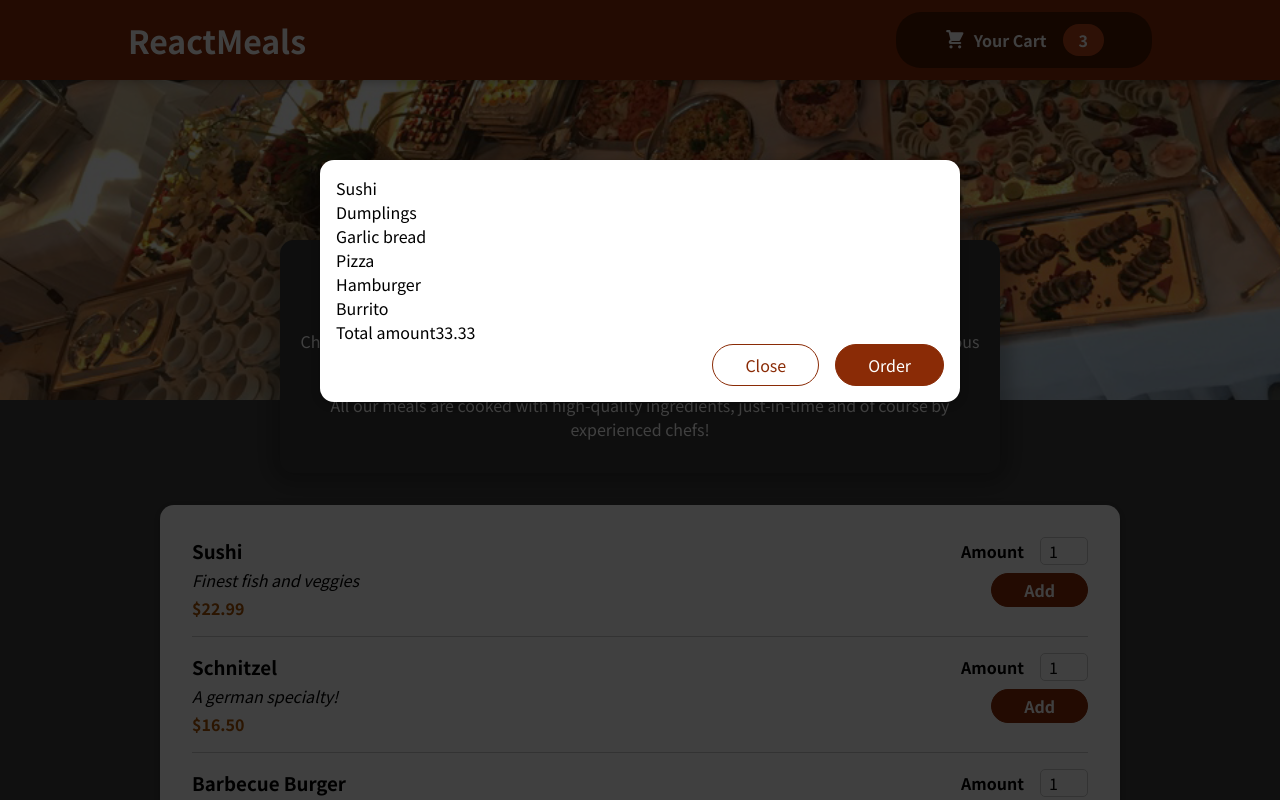
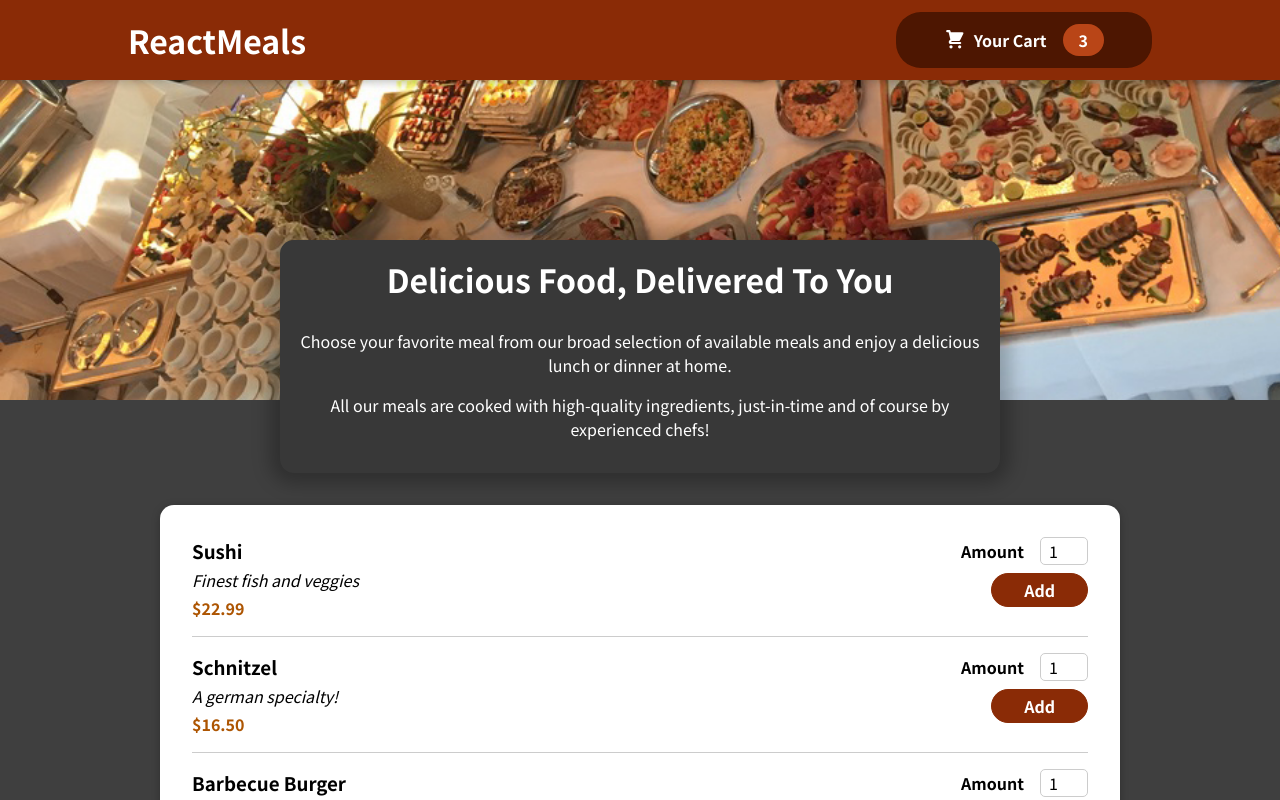
Before and after one commit to Adys23/foodOrderingApp, a React (Create React App) app: page / in a window 1280 px wide. Shown: the top 800 px of the page. Built offline with nearby package versions, Linux system fonts and the light colour scheme.

Commit message:
modal show and hide functionality added

```diff
--- a/src/App.js
+++ b/src/App.js
@@ -1,12 +1,20 @@
+import { useState } from 'react';
+
 import Cart from './components/Cart/Cart';
 import Header from './components/Layout/Header/Header';
 import Meals from './components/Meals/Meals';
 
 function App() {
+	const [cartVisible, setCartVisibility] = useState(false);
+
+	const cartVisibilityHandler = () => {
+		setCartVisibility(!cartVisible);
+	};
+
 	return (
 		<>
-			<Cart />
-			<Header />
+			{cartVisible && <Cart onHideCart={cartVisibilityHandler} />}
+			<Header onShowCart={cartVisibilityHandler} />
 			<main>
 				<Meals />
 			</main>
--- a/src/components/Cart/Cart.js
+++ b/src/components/Cart/Cart.js
@@ -26,8 +26,12 @@ const Cart = (props) => {
 				<span>33.33</span>
 			</div>
 			<div className={classes.actions}>
-				<button className={classes['button--alt']}>Close</button>
-				<button className={classes.button}>Order</button>
+				<button className={classes['button--alt']} onClick={props.onHideCart}>
+					Close
+				</button>
+				<button className={classes.button} onClick={props.onHideCart}>
+					Order
+				</button>
 			</div>
 		</Modal>
 	);
--- a/src/components/Layout/Header/Header.js
+++ b/src/components/Layout/Header/Header.js
@@ -8,7 +8,7 @@ const Header = (props) => {
 		<>
 			<header className={classes.header}>
 				<h1>ReactMeals</h1>
-				<HeaderCartButton />
+				<HeaderCartButton onClick={props.onShowCart} />
 			</header>
 			<div className={classes['main-image']}>
 				<img src={mealsImg} alt='A table full of delicious food' />
--- a/src/components/Layout/Header/HeaderCartButton/HeaderCartButton.js
+++ b/src/components/Layout/Header/HeaderCartButton/HeaderCartButton.js
@@ -4,7 +4,7 @@ import classes from './HeaderCartButton.module.css';
 
 const HeaderCartButton = (props) => {
 	return (
-		<button className={classes.button}>
+		<button className={classes.button} onClick={props.onClick}>
 			<span className={classes.icon}>
 				<CartIcon />
 			</span>
```
Also changed, not shown: 1 other file (tests, documents, lock files or other folders).
